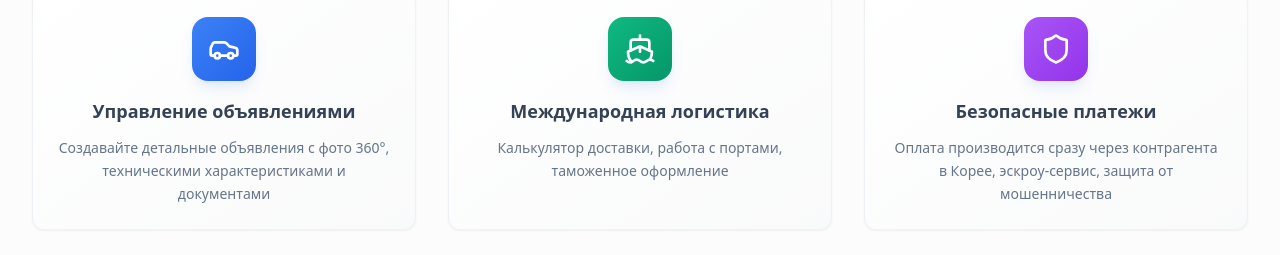
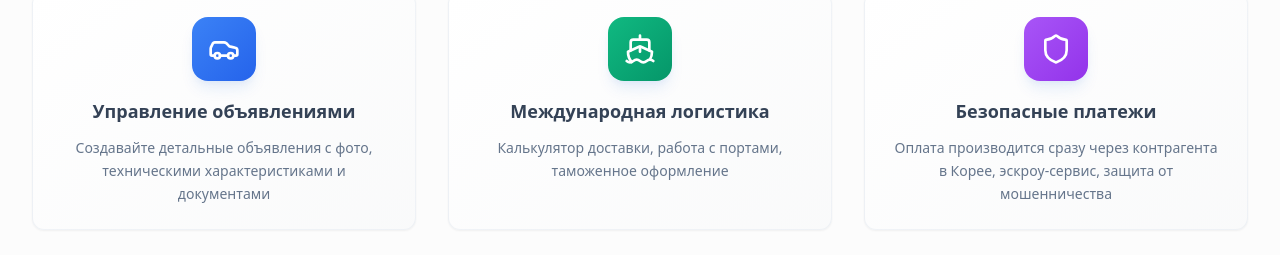
Before and after one commit to aliw999/koreacar-exports, a React (Vite) app: page / in a window 1280 px wide. Shown: the part 2164-2419 px from the top of the page. Built offline with nearby package versions, Linux system fonts and the light colour scheme; the HTML template or start-up script is replaced by a standard one.

Commit message:
Remove 360 photo feature

```diff
--- a/src/components/Features.tsx
+++ b/src/components/Features.tsx
@@ -4,7 +4,7 @@ const Features = () => {
   const features = [{
     icon: <Car className="h-8 w-8" />,
     title: "Управление объявлениями",
-    description: "Создавайте детальные объявления с фото 360°, техническими характеристиками и документами",
+    description: "Создавайте детальные объявления с фото, техническими характеристиками и документами",
     gradient: "from-blue-500 to-blue-600"
   }, {
     icon: <Ship className="h-8 w-8" />,
```
